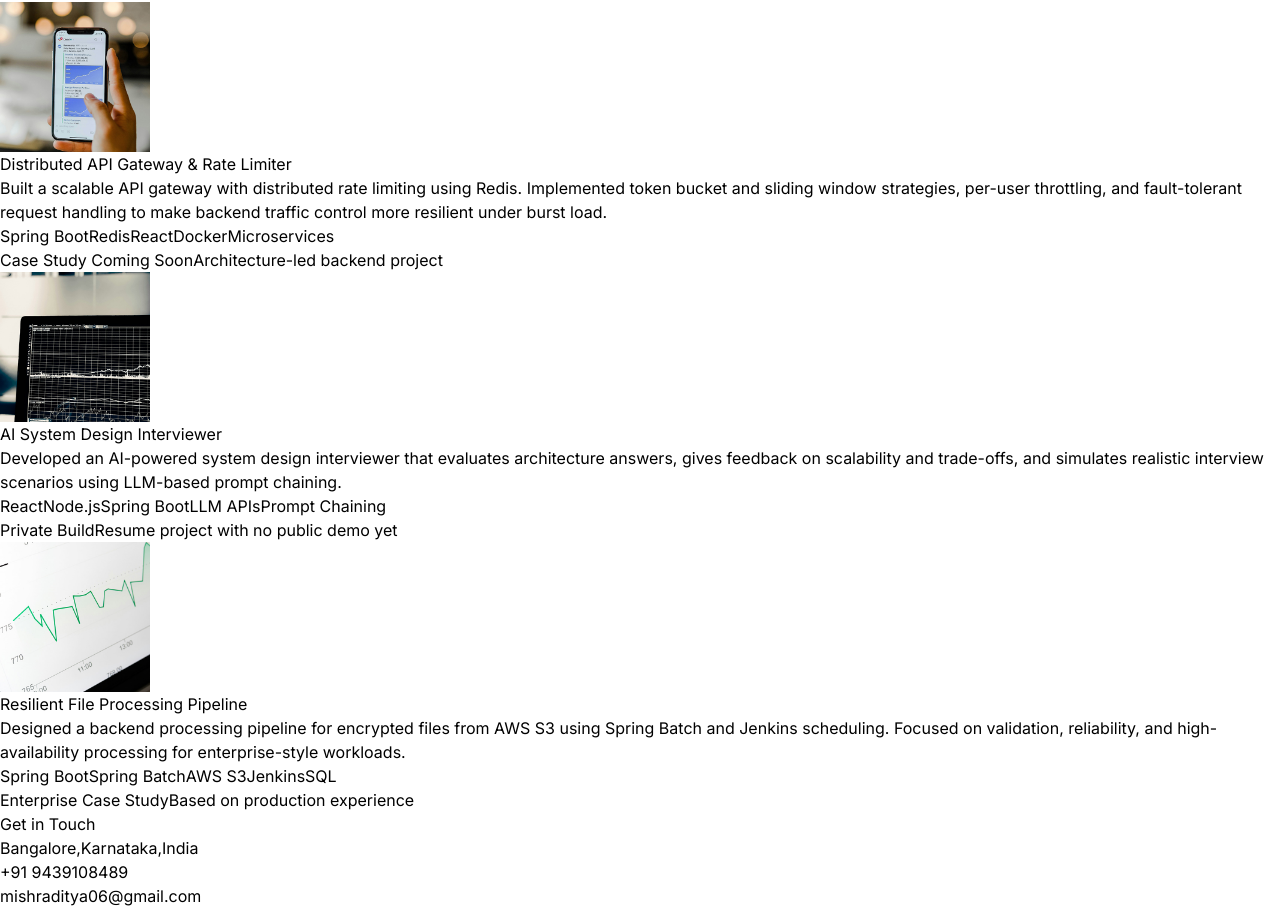
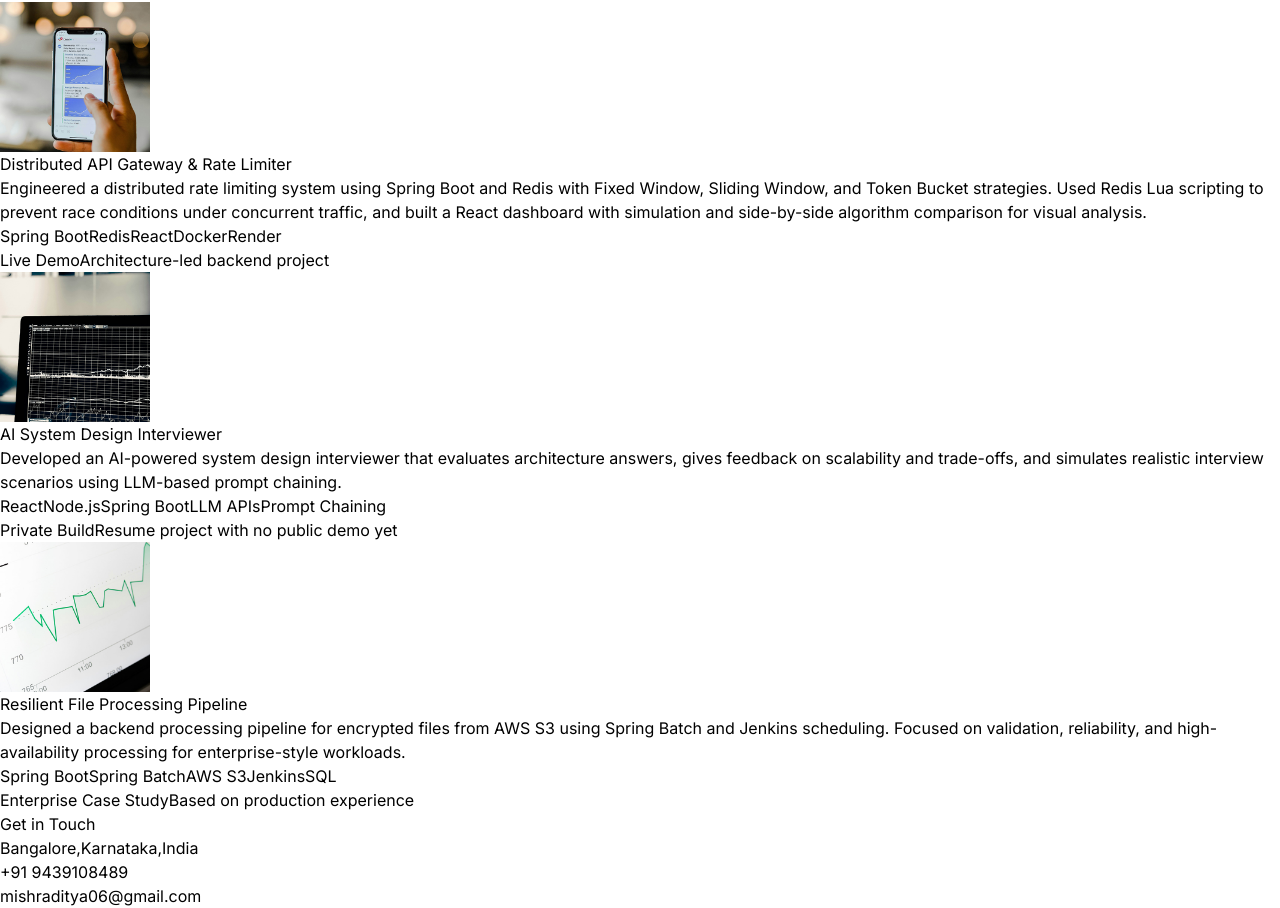
Before and after one commit to Aditya060698/react-portfolio-project, a React (Vite) app: page / in a window 1280 px wide. Shown: the part 1688-2596 px from the top of the page. Built offline with nearby package versions, Linux system fonts and the light colour scheme.

Commit message:
adding Rate shield

```diff
--- a/src/constants/index.js
+++ b/src/constants/index.js
@@ -45,9 +45,10 @@ export const PROJECTS = [
     title: "Distributed API Gateway & Rate Limiter",
     image: project2,
     description:
-      "Built a scalable API gateway with distributed rate limiting using Redis. Implemented token bucket and sliding window strategies, per-user throttling, and fault-tolerant request handling to make backend traffic control more resilient under burst load.",
-    technologies: ["Spring Boot", "Redis", "React", "Docker", "Microservices"],
-    linkLabel: "Case Study Coming Soon",
+      "Engineered a distributed rate limiting system using Spring Boot and Redis with Fixed Window, Sliding Window, and Token Bucket strategies. Used Redis Lua scripting to prevent race conditions under concurrent traffic, and built a React dashboard with simulation and side-by-side algorithm comparison for visual analysis.",
+    technologies: ["Spring Boot", "Redis", "React", "Docker", "Render"],
+    link: "https://rateshield-frontend.onrender.com",
+    linkLabel: "Live Demo",
     note: "Architecture-led backend project",
   },
   {
```
